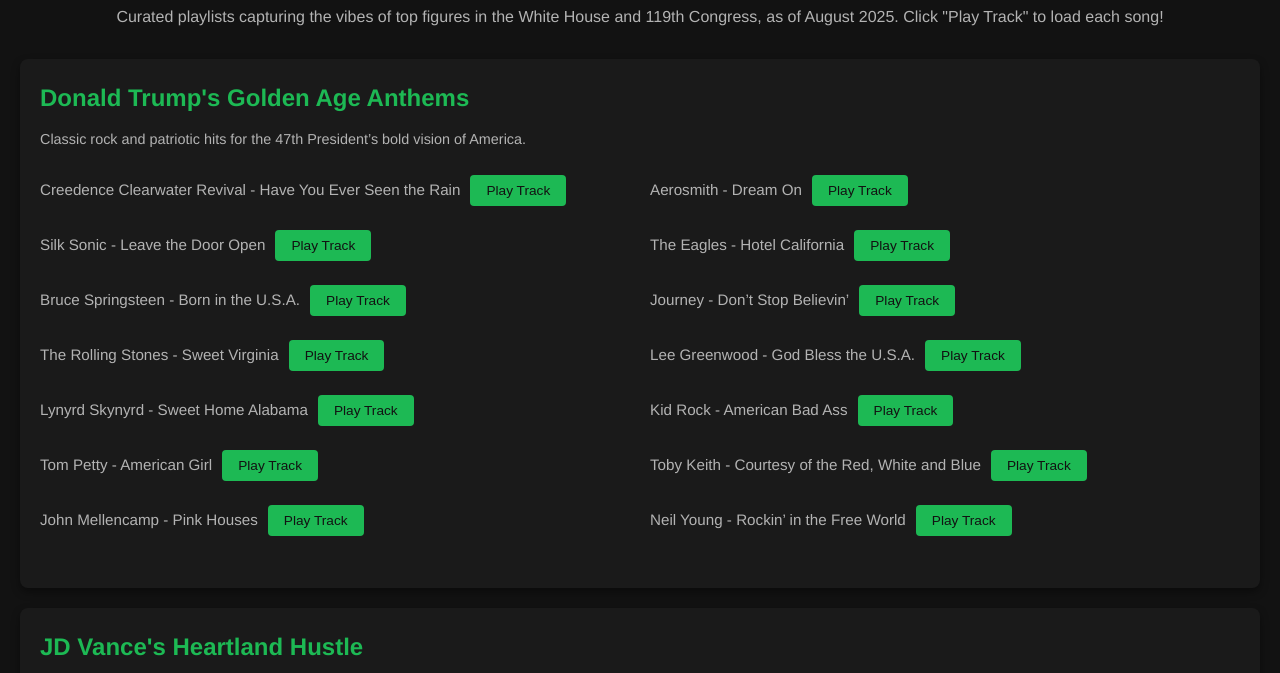
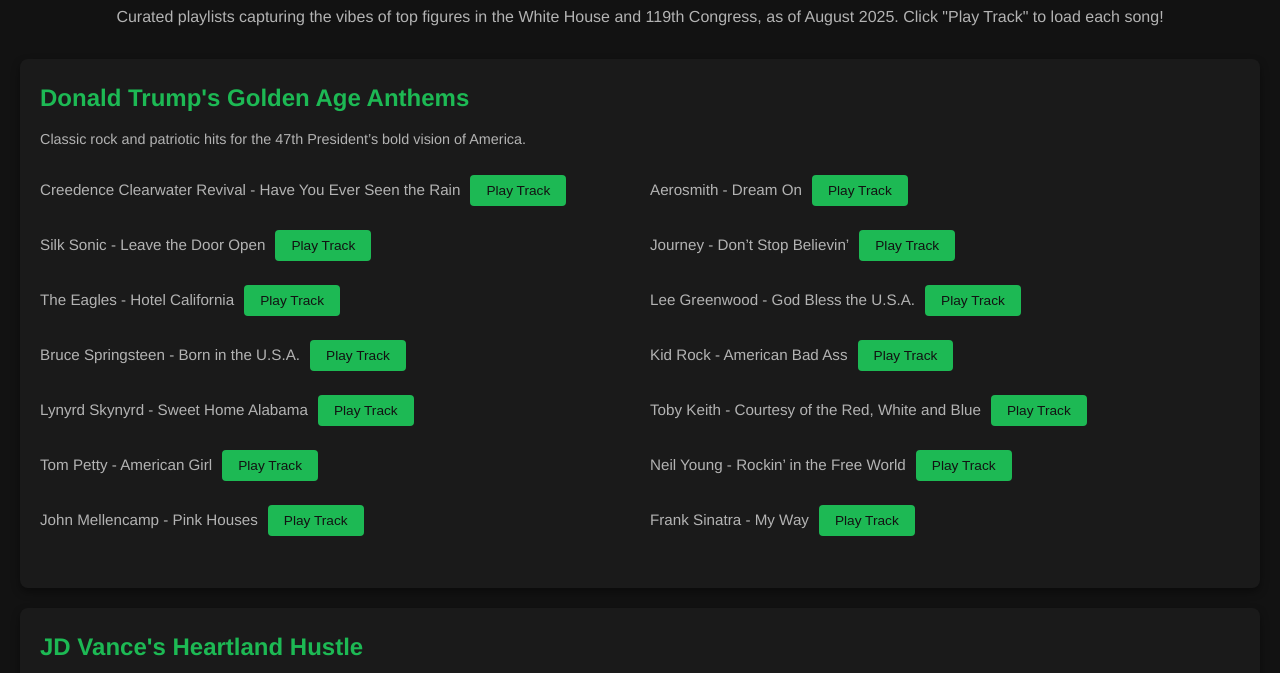
Before and after one commit to zefside365/therealpanamaplaylists, a plain HTML site: page index.html in a window 1280 px wide. Shown: the part 123-796 px from the top of the page. Drawn offline with Linux system fonts and the light colour scheme.

Commit message:
Update index.html

```diff
--- a/index.html
+++ b/index.html
@@ -118,25 +118,25 @@
         <p class="noscript-message">JavaScript is required to load Spotify tracks. Please enable JavaScript in your browser settings.</p>
     </noscript>
 
-    <!-- Playlist 1: Donald Trump (14 tracks, updated with artist/song names) -->
+    <!-- Playlist 1: Donald Trump (14 tracks, updated with verified IDs and artist/song names) -->
     <div class="playlist">
         <h2>Donald Trump's Golden Age Anthems</h2>
         <p>Classic rock and patriotic hits for the 47th President’s bold vision of America.</p>
         <ul>
             <li><span class="track-info">Creedence Clearwater Revival - Have You Ever Seen the Rain</span><button class="play-button" data-track="2SiXAy7TuUkycRVbbWDEY2">Play Track</button><div class="iframe-container"></div></li>
             <li><span class="track-info">Silk Sonic - Leave the Door Open</span><button class="play-button" data-track="7MAibcTli4IisCtbHKrGMh">Play Track</button><div class="iframe-container"></div></li>
+            <li><span class="track-info">The Eagles - Hotel California</span><button class="play-button" data-track="40riOy7x9W7GXjyGp4pjAv">Play Track</button><div class="iframe-container"></div></li>
             <li><span class="track-info">Bruce Springsteen - Born in the U.S.A.</span><button class="play-button" data-track="0dOg1ySSI7NkpAeGv66Qf0">Play Track</button><div class="iframe-container"></div></li>
-            <li><span class="track-info">The Rolling Stones - Sweet Virginia</span><button class="play-button" data-track="2yVJ7pZ1gZdxP2ZjgK1d3">Play Track</button><div class="iframe-container"></div></li>
             <li><span class="track-info">Lynyrd Skynyrd - Sweet Home Alabama</span><button class="play-button" data-track="7e89621JPkKae49nUNRaM0">Play Track</button><div class="iframe-container"></div></li>
             <li><span class="track-info">Tom Petty - American Girl</span><button class="play-button" data-track="7MRyJPksH3G2Q4Jo6IlHBs">Play Track</button><div class="iframe-container"></div></li>
-            <li><span class="track-info">John Mellencamp - Pink Houses</span><button class="play-button" data-track="3dI4wI6jQe6nEEn3p3vSU">Play Track</button><div class="iframe-container"></div></li>
-            <li><span class="track-info">Aerosmith - Dream On</span><button class="play-button" data-track="5kS5bV4s2L9R9M9aFPAZm">Play Track</button><div class="iframe-container"></div></li>
-            <li><span class="track-info">The Eagles - Hotel California</span><button class="play-button" data-track="40riOy7x9W7GXjyGp4pjAv">Play Track</button><div class="iframe-container"></div></li>
+            <li><span class="track-info">John Mellencamp - Pink Houses</span><button class="play-button" data-track="2x0fFntgN5BYSRIIgS03uZ">Play Track</button><div class="iframe-container"></div></li>
+            <li><span class="track-info">Aerosmith - Dream On</span><button class="play-button" data-track="5MxNLUsfh7uzROypsoO5qe">Play Track</button><div class="iframe-container"></div></li>
             <li><span class="track-info">Journey - Don’t Stop Believin’</span><button class="play-button" data-track="4bHsxqR3GMrXTxEPLuK5ue">Play Track</button><div class="iframe-container"></div></li>
             <li><span class="track-info">Lee Greenwood - God Bless the U.S.A.</span><button class="play-button" data-track="4iJLPZvgcVuVFDHLQv7lVB">Play Track</button><div class="iframe-container"></div></li>
             <li><span class="track-info">Kid Rock - American Bad Ass</span><button class="play-button" data-track="6Z5qV6vB5tXgF8gS5hR1l">Play Track</button><div class="iframe-container"></div></li>
             <li><span class="track-info">Toby Keith - Courtesy of the Red, White and Blue</span><button class="play-button" data-track="1Xhdy9d1Zer1I2Zwr0SAD3">Play Track</button><div class="iframe-container"></div></li>
             <li><span class="track-info">Neil Young - Rockin’ in the Free World</span><button class="play-button" data-track="2C3X2BZsPZ9Kx4tXYvFFW">Play Track</button><div class="iframe-container"></div></li>
+            <li><span class="track-info">Frank Sinatra - My Way</span><button class="play-button" data-track="3spdoTYpuCpmq19xO8ceF0">Play Track</button><div class="iframe-container"></div></li>
         </ul>
     </div>
 
@@ -341,7 +341,7 @@
             <li><button class="play-button" data-track="0cQeKguO2G6Y0q3T4zV7Vo">Play Track</button><div class="iframe-container"></div></li>
             <li><button class="play-button" data-track="7r1zOtrgO3o5vW3iO1IGnkJ">Play Track</button><div class="iframe-container"></div></li>
             <li><button class="play-button" data-track="4CJVkjo5WpmUAKpm03R33r">Play Track</button><div class="iframe-container"></div></li>
-            <li><button class="play-button" data-track="6gVZNQv3zo8DyB1N3t2dB0U">Play Track</button><div class="iframe-container"></div></li>
+            <li><button class="play-button" data-track="6gZVQv3zo8DyB1N3t2dB0U">Play Track</button><div class="iframe-container"></div></li>
         </ul>
     </div>
 
```
